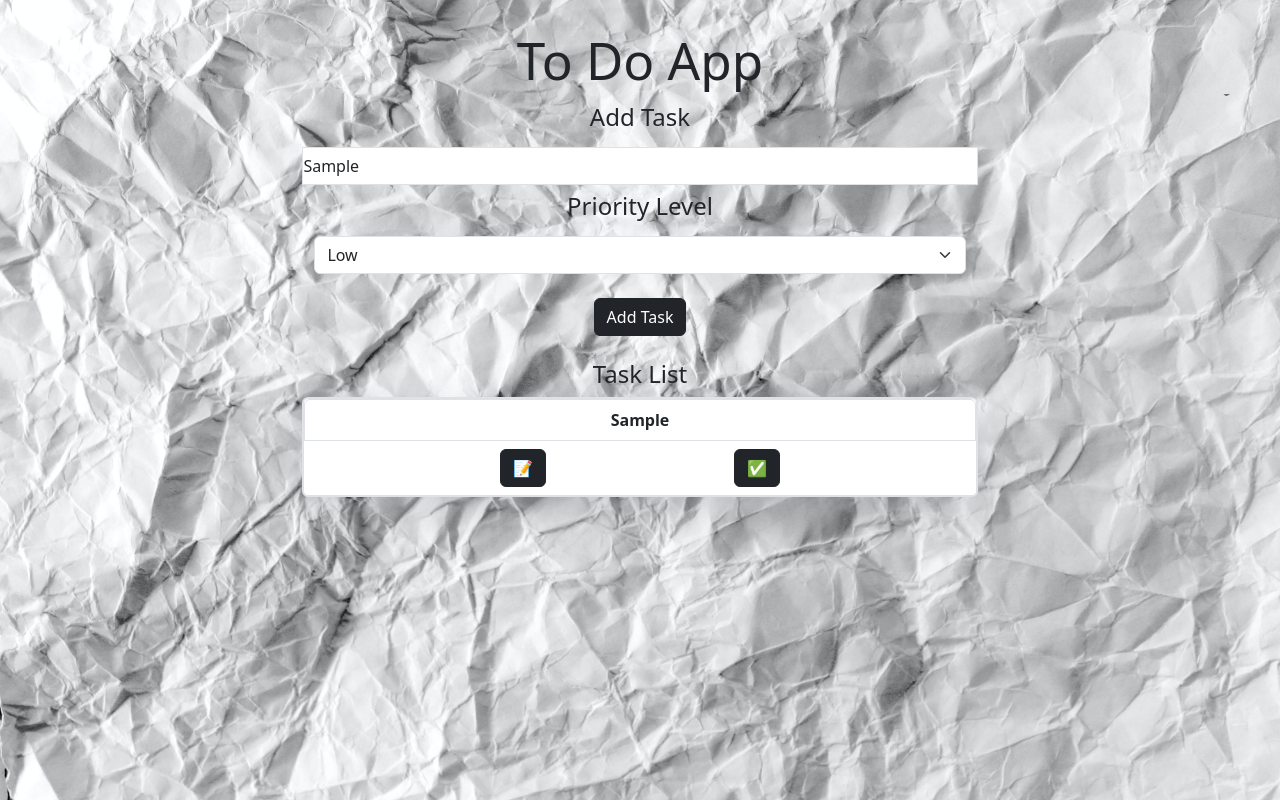
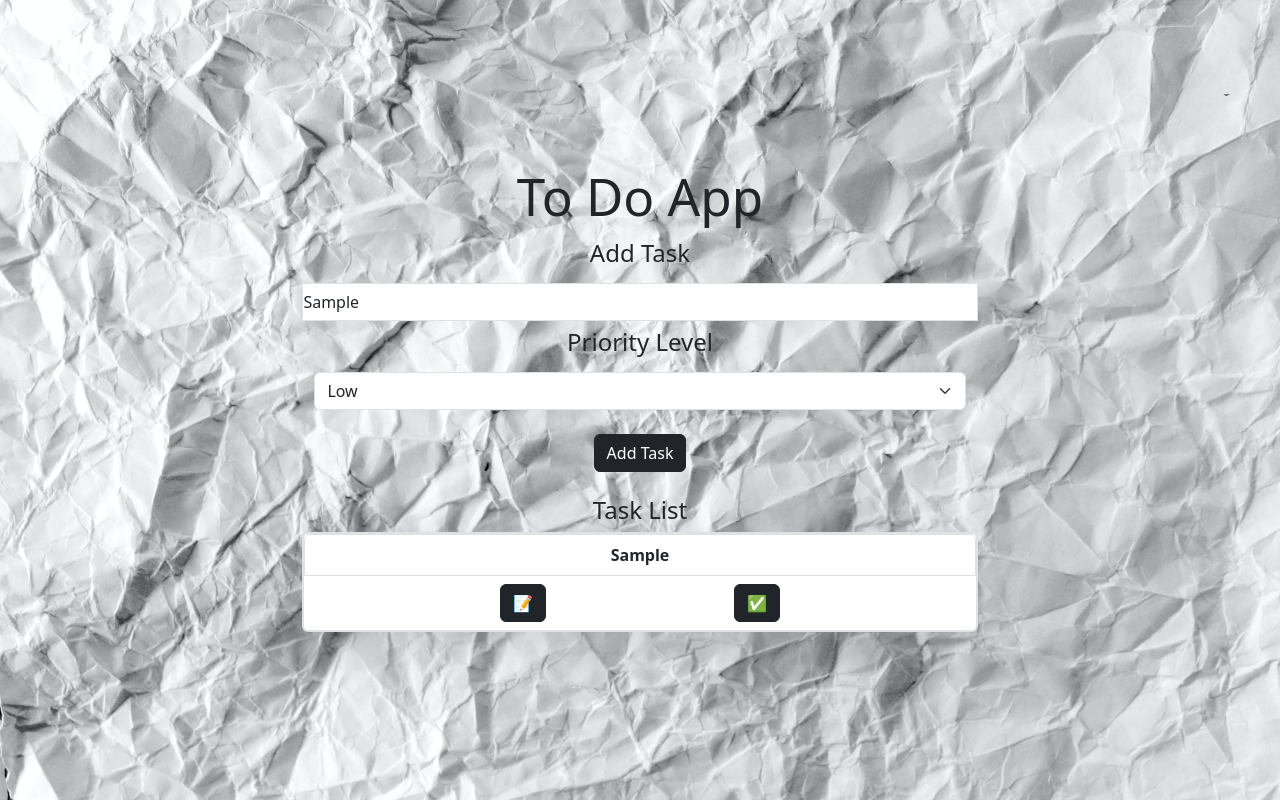
Before and after one commit to benjahmin-koenigsberg/ALAB-320H.9.1, a React (Vite) app: page / in a window 1280 px wide. Both pictures are taken after typing "Sample" into the empty fields and a click on the button "Add Task". Built offline with nearby package versions, Linux system fonts and the light colour scheme; no server answers.

Commit message:
updates ui css and comment out api call to json placeholder

```diff
--- a/src/App.css
+++ b/src/App.css
@@ -1,13 +1,13 @@
 /** @format */
 
-#root {
-  /* max-width: 1280px; */
+/* #root {
+  max-width: 1280px;
   margin: 0 auto;
   padding: 2rem;
   text-align: center;
   height: 100vh;
 
-}
+} */
 
 
 
@@ -17,14 +17,19 @@ ul {
 }
 
 
-html,
 body {
+  width: 100vw;
+  margin: auto;
+  padding: 2rem;
+  text-align: center;
   height: 100%;
-  margin: 0px !important;
   background-image: url('./assets/bg.jpeg');
   background-position: center;
   background-repeat: no-repeat;
   background-size: cover;
+  display: flex;
+  flex-direction: column;
+  justify-content: center;
 }
 
 #header {
--- a/src/App.jsx
+++ b/src/App.jsx
@@ -11,11 +11,11 @@ function App() {
   const [toDos, setToDos] = useState([]);
 
   return (
-    <>
+    <div>
       <Header  id="header" />
       <Form setToDos={setToDos} toDos={toDos} id="form" />
       <List setToDos={setToDos} toDos={toDos} id="list" />
-    </>
+    </div>
   );
 }
 
--- a/src/components/List.jsx
+++ b/src/components/List.jsx
@@ -11,17 +11,19 @@ const [editTodo, setEditTodo] = useState({});
     // const tasks = JSON.parse(localStorage.getItem("Tasks"))
     // console.log(tasks)
 
-    async function getJsonData() {
-      await axios
-        .get("https://jsonplaceholder.typicode.com/todos")
-        .then((response) => {
-          //console.log(response.data);
-          setToDos( [ ...response.data.slice(0, 7)]);
-        })
-        .catch((err) => console.log(err));
-    }
-    getJsonData();
-  }, []);
+    //   async function getJsonData() {
+    //     await axios
+    //       .get("https://jsonplaceholder.typicode.com/todos")
+    //       .then((response) => {
+    //         //console.log(response.data);
+    //         setToDos( [ ...response.data.slice(0, 7)]);
+    //       })
+    //       .catch((err) => console.log(err));
+    //   }
+    //   getJsonData();
+    // }, []);
+
+  }, [toDos]);
 
 
 const handleComplete = (e) => {
@@ -50,7 +52,7 @@ const toDo = toDos.find((todo) => todo.id == e.target.id);
 
   return toDos.length >= 1 ? (
     <>
-      <h4 className="mt-4">Task List</h4>
+      <h4 className="mt-4 container">Task List</h4>
       <div className="border rounded border-2 p-z bg-white shadow-lg">
         {toDos?.map((toDo) => (
           <ul className="list-group m-auto" key={toDo.id}>
--- a/src/components/Modal.jsx
+++ b/src/components/Modal.jsx
@@ -12,7 +12,7 @@ function Modal({ editTodo, setEditTodo, toDos, setToDos}) {
       <div className="modal-dialog" role="document">
         <div className="modal-content">
           <div className="modal-header">
-            <h5 className="modal-title">Edit To Do</h5>
+            <h5 className="modal-title">Edit Task</h5>
             <button
               type="button"
               className="close"
@@ -25,12 +25,13 @@ function Modal({ editTodo, setEditTodo, toDos, setToDos}) {
             <form action="">
               <div className="form-group row">
                 <label className="col-form-label">
-                  <h2>Add Task</h2>
+                  {/* <h2>Add Task</h2> */}
+                  <h6>Task</h6>
                 </label>
 
                 <input
                   type="text"
-                  className="form-control-plaintext border"
+                  className="form-control-plaintext border p-2"
                   // value={  editTodo.title ? editTodo.ttitle : editTodo.text }
                   value={ editTodo.title }
                   onChange={(e) =>
@@ -64,7 +65,6 @@ function Modal({ editTodo, setEditTodo, toDos, setToDos}) {
                 </div>
               </div>
               <br></br>
-              <button className="btn-dark">Add</button>
             </form>
           </div>
           <div className="modal-footer">
```
